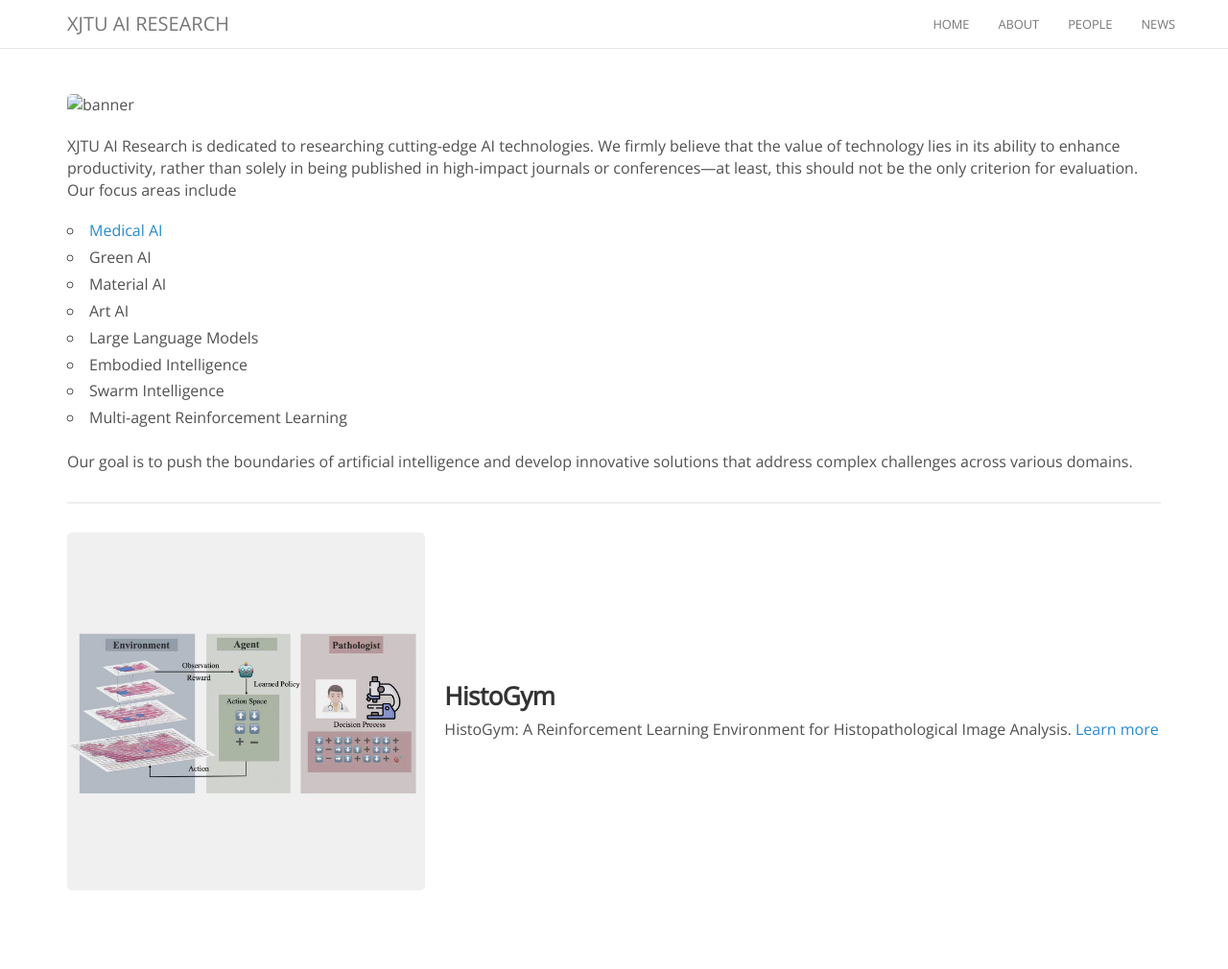
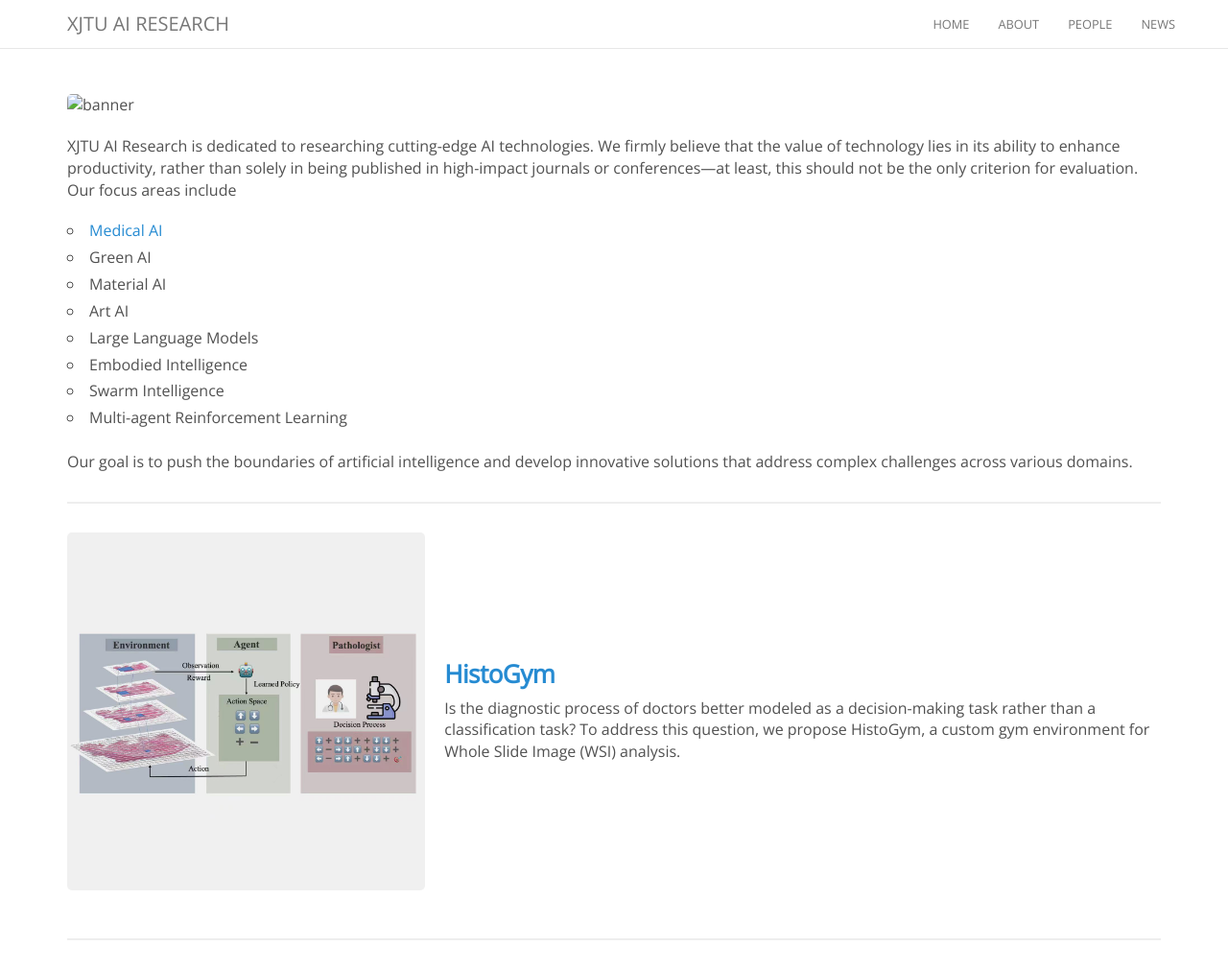
Before and after one commit to XjtuAI/xjtuai.github.io, a Jekyll site: the page built from about.md, in a window 1280 px wide and 1010 px high. Shown: the whole window at 96% size. Built offline with Jekyll 4.4.1, drawn with Linux system fonts in a browser that asks for light colours; nearby versions of some CDN libraries.

Commit message:
docs:add some links

```diff
--- a/about.md
+++ b/about.md
@@ -28,10 +28,10 @@ XJTU AI Research is dedicated to researching cutting-edge AI technologies. We fi
         </a>
     </div>
     <div style="flex: 2; padding-left: 20px;">
-        <h3>HistoGym</h3>
+        <h3><a href="https://xjtuai.com/histogym/">HistoGym</a></h3>
         <p>
-            HistoGym: A Reinforcement Learning Environment for Histopathological Image Analysis.
-            <a href="https://xjtuai.com/histogym/">Learn more</a>
+            Is the diagnostic process of doctors better modeled as a decision-making task rather than a classification task? To address this question, we propose HistoGym, a custom gym environment for Whole Slide Image (WSI) analysis.
         </p>
     </div>
 </div>
+<hr>
```
